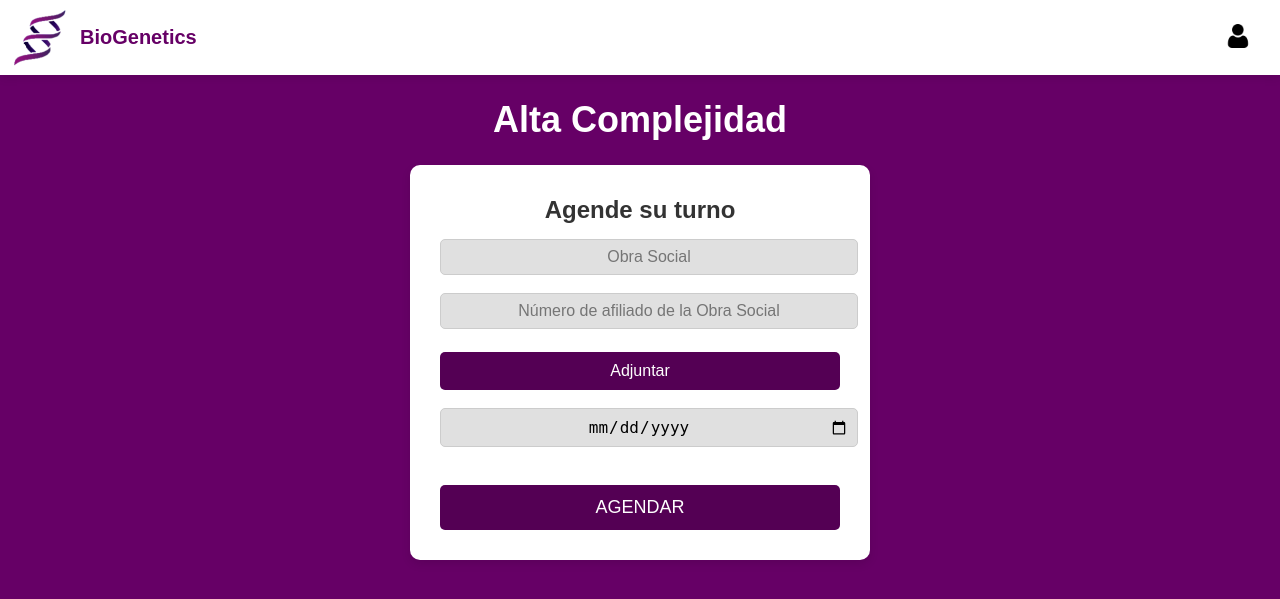
After one commit to fyunes/lab-bio-genetics, a PHP site: page /alta-complejidad.html in a window 1280 px wide. The commit adds this page. Shown: the top 599 px of the page. Run offline with PHP 8.4, Linux system fonts and the light colour scheme.

Commit message:
Pagina Alta Complejidad

```diff
--- /dev/null
+++ b/front-end/alta-complejidad.html
@@ -0,0 +1,51 @@
+<!DOCTYPE html>
+<html lang="es">
+<head>
+    <meta charset="UTF-8">
+    <meta name="viewport" content="width=device-width, initial-scale=1.0">
+    <title>Alta Complejidad - BioGenetics</title>
+    <link rel="stylesheet" href="styles.css">
+</head>
+<body>
+    <header>
+        <div class="logo-container">
+            <img src="img/logo.png" alt="BioGenetics Logo">
+            <span class="brand-name">BioGenetics</span>
+        </div>
+        <nav>
+            <div class="user-menu">
+                <img src="img/icon.png" alt="User Icon" class="user-icon">
+                <div class="dropdown-menu">
+                    <a href="#" class="logout-btn">Cerrar Sesión</a>
+                </div>
+            </div>
+        </nav>
+    </header>
+        <main class="main-content">
+            <h1>Alta Complejidad</h1>
+
+            <div class="form-container">
+                <h2>Agende su turno</h2>
+                <form id="appointment-form">
+                    <input type="text" id="obra-social" name="obra-social" placeholder="Obra Social" required>
+                    <br>
+                    <br>
+                    <input type="text" id="numero-afiliado" name="numero-afiliado" placeholder="Número de afiliado de la Obra Social" required>
+                    <br>
+                    <br>
+                    <div class="file-upload">
+                        <input type="file" id="orden-medica" name="orden-medica" class="input-centrado" placeholder="Orden médica" accept=".pdf,.jpg,.png" required>
+                        <button type="button" id="upload-btn">Adjuntar</button>
+                    </div>
+                    <br>
+                    <input type="date" id="fecha" placeholder="Fecha" name="fecha" required>
+                    <br>
+                    <br>
+                    <button type="submit" class="btn">AGENDAR</button>
+                </form>
+            </div>
+        </main>
+
+    <script src="scripts.js"></script>
+</body>
+</html>
--- a/front-end/scripts.js
+++ b/front-end/scripts.js
@@ -14,3 +14,12 @@ document.addEventListener('DOMContentLoaded', function () {
         }
     });
 });
+
+document.getElementById('upload-btn').addEventListener('click', function() {
+    document.getElementById('orden-medica').click();
+});
+
+document.getElementById('appointment-form').addEventListener('submit', function(event) {
+    event.preventDefault();
+    alert('Turno agendado con éxito!');
+});
--- a/front-end/styles.css
+++ b/front-end/styles.css
@@ -468,3 +468,116 @@ a {
         font-size: 14px;
     }
 }
+
+/* Estilo Pantalla alta complejidad */
+
+
+.container {
+    width: 100%;
+    margin: 0 auto;
+    padding: 20px;
+
+}
+
+header {
+        width: 100%;
+        padding: 5px 10px;
+        background-color: #fff;
+        display: flex;
+        justify-content: space-between;
+        align-items: center;
+        box-shadow: 0 2px 10px rgba(0, 0, 0, 0.1);
+        box-sizing: border-box;
+    }
+
+
+.logo {
+    height: 50px;
+}
+
+.user-icon {
+    font-size: 24px;
+}
+
+.main-content {
+    text-align: center;
+
+}
+
+.main-content h1 {
+    font-size: 36px;
+    color: #ffffff;
+    background-color: #660066;
+
+}
+
+.form-container {
+    background-color: white;
+    padding: 30px;
+    border-radius: 10px;
+    box-shadow: 0px 4px 10px rgba(0, 0, 0, 0.1);
+    max-width: 400px;
+    margin: 0 auto;
+}
+
+.form-container h2 {
+    margin-top: 1px;
+    margin-bottom: 15px;
+    font-size: 24px;
+}
+
+label {
+    display: block;
+    text-align: left;
+    margin-top: 15px;
+    font-size: 16px;
+}
+
+input[type="text"],
+input[type="date"] {
+    width: 100%;
+    padding: 8px;
+    margin-top: 5px 0;
+    border: 1px solid #ccc;
+    border-radius: 5px;
+    text-align: center;
+}
+
+.file-upload {
+    display: flex;
+    align-items: center;
+    margin-top: 5px;
+}
+
+input[type="file"] {
+    display: none;
+}
+
+#upload-btn {
+    background-color: #540054;
+    color: white;
+    border: none;
+    padding: 10px 15px;
+    border-radius: 5px;
+    cursor: pointer;
+}
+
+#upload-btn:hover {
+    background-color: #540054;
+}
+
+.btn {
+    width: 100%;
+    background-color: #540054;
+    color: white;
+    padding: 12px;
+    border: none;
+    border-radius: 5px;
+    margin-top: 20px;
+    cursor: pointer;
+    font-size: 18px;
+}
+
+.btn:hover {
+    background-color: #540054;
+}
```
